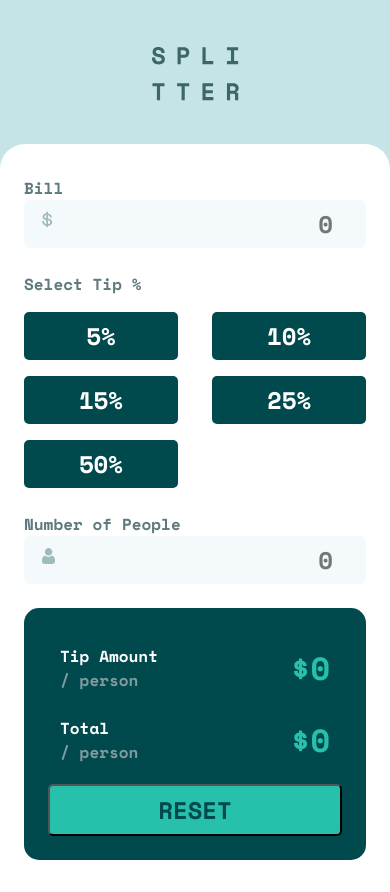
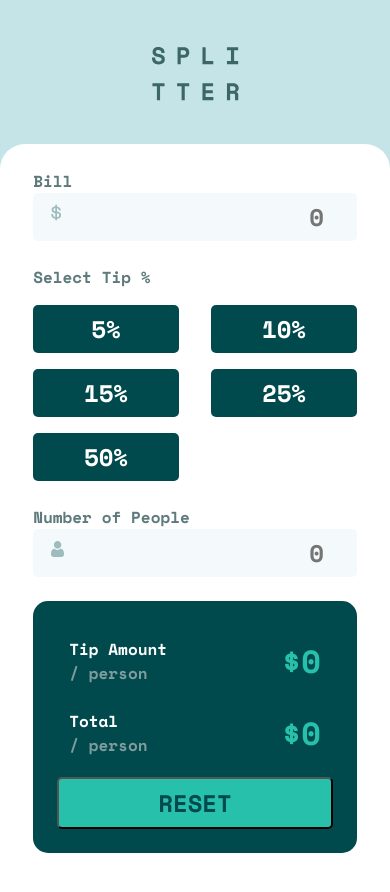
Before and after one commit to Aditi-Sawardekar/tip-calculator-app, a React (Vite) app: page / in a window 390 px wide. Built offline with nearby package versions, Linux system fonts and the light colour scheme.

Commit message:
Change padding from rem to percentage for improved responsiveness

```diff
--- a/src/pages/TipCalculatorPage/TipCalculatorPage.module.css
+++ b/src/pages/TipCalculatorPage/TipCalculatorPage.module.css
@@ -6,7 +6,7 @@
   background-color: hsl(0, 0%, 100%);
   border-radius: 25px 25px 0 0;
   overflow: hidden;
-  padding: 2rem 1.5rem;
+  padding: 6.5% 8.5%;
   display: flex;
   flex-direction: column;
   gap: 1.5rem;
```
